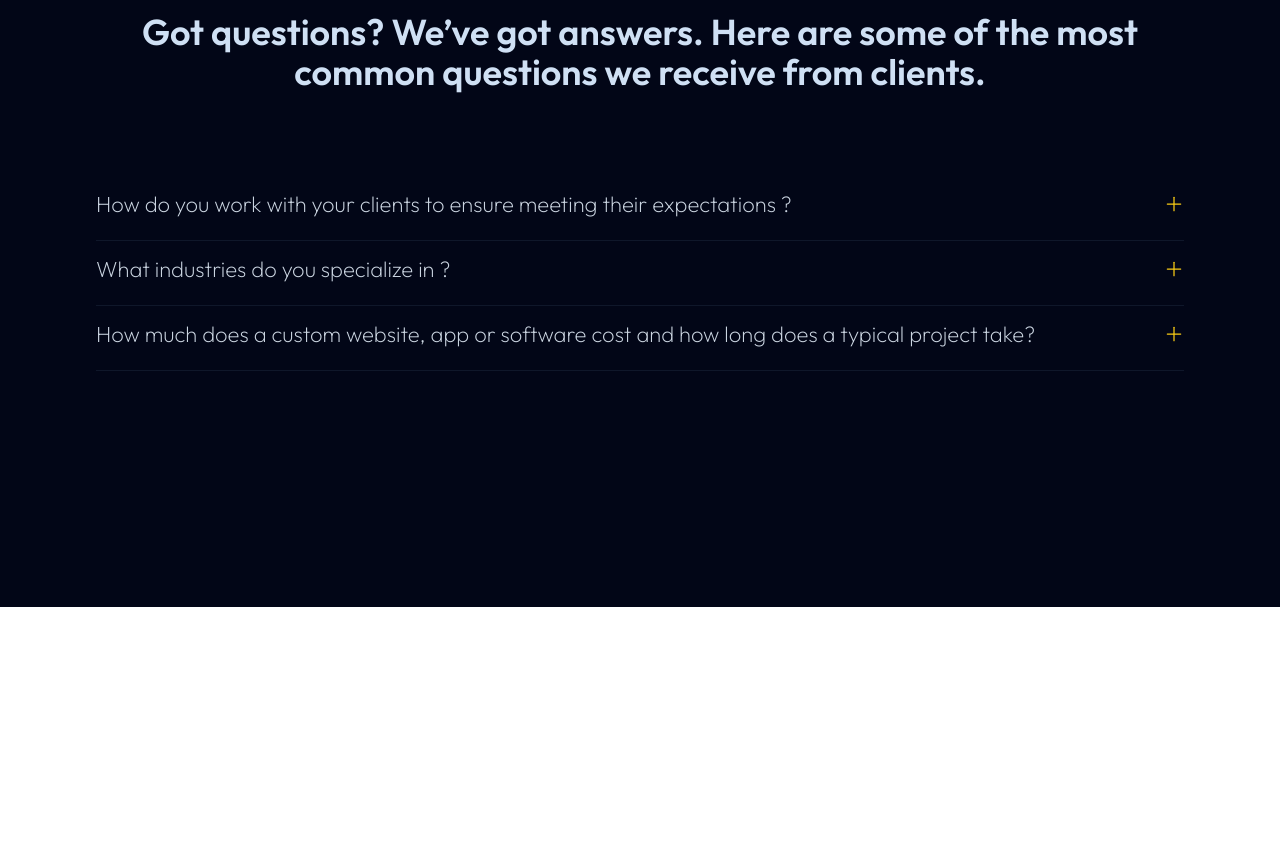
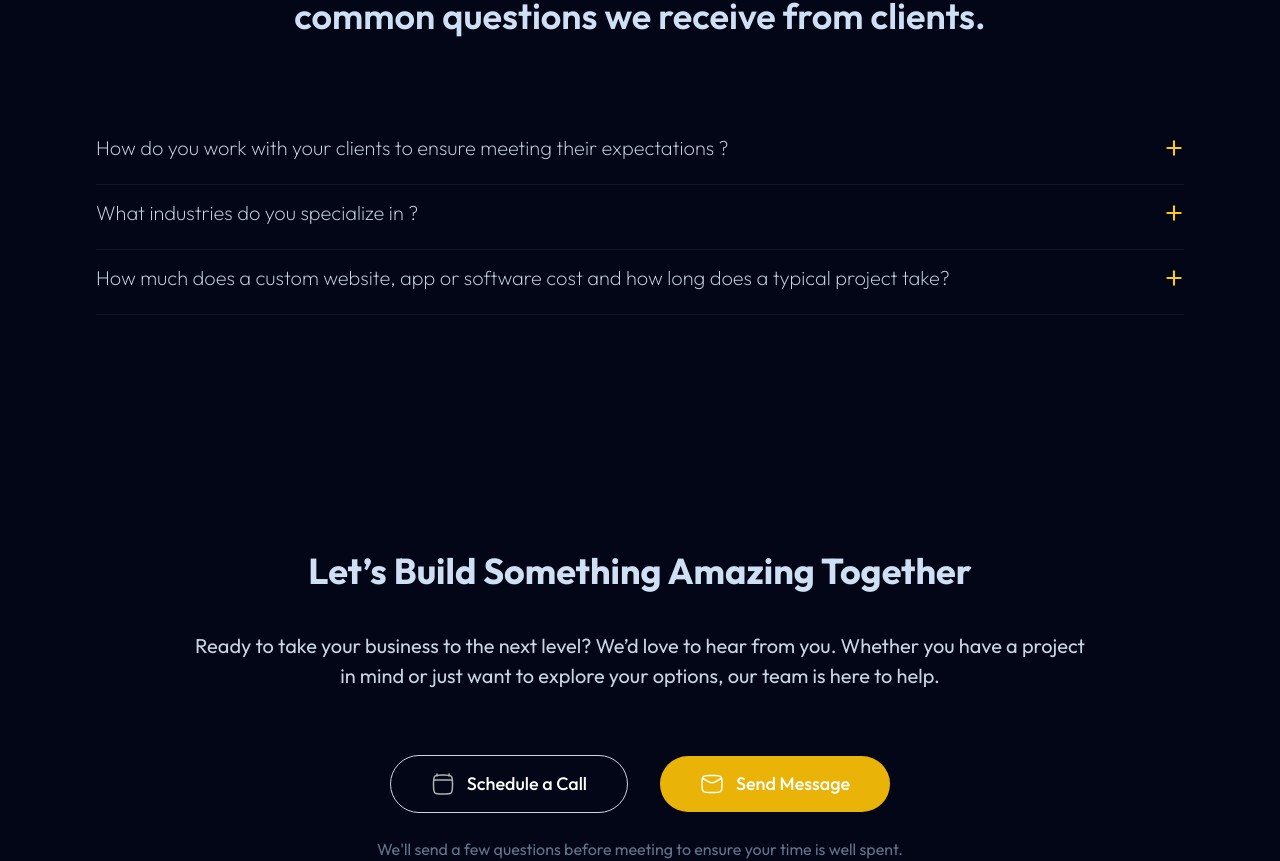
Before and after one commit to kitindi/vectarlabs-coming, a React (Vite) app: page / in a window 1280 px wide. Shown: the part 3660-4521 px from the top of the page. Before the commit the page ends 4267 px from the top, so only its background shows below. Built offline with nearby package versions, Linux system fonts and the light colour scheme.

Commit message:
added contact section

```diff
--- /dev/null
+++ b/src/components/Contact.jsx
@@ -0,0 +1,63 @@
+import React from "react";
+
+const Contact = () => {
+  return (
+    <div className="w-full text-white bg-slate-950" id="contact">
+      <div className="container mx-auto px-8 md:px-20 lg:px-20 max-w-7xl ">
+        <p className="text-lg md:text-4xl font-bold text-[#cfe0f4] text-center mb-10">Let’s Build Something Amazing Together</p>
+        <p className="text-slate-300 text-[20px] text-center max-w-4xl mx-auto">
+          Ready to take your business to the next level? We’d love to hear from you. Whether you have a project in mind or just want to explore your options,
+          our team is here to help.
+        </p>
+
+        <div className="w-full flex justify-center items-center pt-10">
+          <div className="p-6  flex justify-center items-center gap-8">
+            <button className="flex items-center gap-3 px-8 md:px-10 py-3.5  border border-slate-300 rounded-full text-white md:font-medium  text-sm md:text-lg">
+              <span>
+                <svg xmlns="http://www.w3.org/2000/svg" viewBox="0 0 24 24" width="24" height="24" color="#b1b3b6" fill="none">
+                  <path d="M18 2V4M6 2V4" stroke="currentColor" stroke-width="1.5" stroke-linecap="round" stroke-linejoin="round" />
+                  <path
+                    d="M2.5 12.2432C2.5 7.88594 2.5 5.70728 3.75212 4.35364C5.00424 3 7.01949 3 11.05 3H12.95C16.9805 3 18.9958 3 20.2479 4.35364C21.5 5.70728 21.5 7.88594 21.5 12.2432V12.7568C21.5 17.1141 21.5 19.2927 20.2479 20.6464C18.9958 22 16.9805 22 12.95 22H11.05C7.01949 22 5.00424 22 3.75212 20.6464C2.5 19.2927 2.5 17.1141 2.5 12.7568V12.2432Z"
+                    stroke="currentColor"
+                    stroke-width="1.5"
+                    stroke-linecap="round"
+                    stroke-linejoin="round"
+                  />
+                  <path d="M3 8H21" stroke="currentColor" stroke-width="1.5" stroke-linecap="round" stroke-linejoin="round" />
+                </svg>
+              </span>
+              Schedule a Call
+            </button>
+            <button className="flex items-center gap-3 px-8 md:px-10 py-3.5  bg-yellow-500 rounded-full text-white md:font-medium  text-sm md:text-lg">
+              {" "}
+              <span>
+                <svg xmlns="http://www.w3.org/2000/svg" viewBox="0 0 24 24" width="24" height="24" color="#ffffff" fill="none">
+                  <path
+                    d="M2 6L8.91302 9.91697C11.4616 11.361 12.5384 11.361 15.087 9.91697L22 6"
+                    stroke="currentColor"
+                    stroke-width="1.5"
+                    stroke-linejoin="round"
+                  />
+                  <path
+                    d="M2.01577 13.4756C2.08114 16.5412 2.11383 18.0739 3.24496 19.2094C4.37608 20.3448 5.95033 20.3843 9.09883 20.4634C11.0393 20.5122 12.9607 20.5122 14.9012 20.4634C18.0497 20.3843 19.6239 20.3448 20.7551 19.2094C21.8862 18.0739 21.9189 16.5412 21.9842 13.4756C22.0053 12.4899 22.0053 11.5101 21.9842 10.5244C21.9189 7.45886 21.8862 5.92609 20.7551 4.79066C19.6239 3.65523 18.0497 3.61568 14.9012 3.53657C12.9607 3.48781 11.0393 3.48781 9.09882 3.53656C5.95033 3.61566 4.37608 3.65521 3.24495 4.79065C2.11382 5.92608 2.08114 7.45885 2.01576 10.5244C1.99474 11.5101 1.99475 12.4899 2.01577 13.4756Z"
+                    stroke="currentColor"
+                    stroke-width="1.5"
+                    stroke-linejoin="round"
+                  />
+                </svg>
+              </span>
+              Send Message
+            </button>
+          </div>
+        </div>
+        <div className="w-full flex justify-center items-center ">
+          <div className=" flex justify-center items-center gap-8">
+            <p className="text-slate-500">We'll send a few questions before meeting to ensure your time is well spent.</p>
+          </div>
+        </div>
+      </div>
+    </div>
+  );
+};
+
+export default Contact;
--- a/src/components/Faq.jsx
+++ b/src/components/Faq.jsx
@@ -43,26 +43,26 @@ const Faq = () => {
           <div className="my-10 md:my-16 text-xl md:text-2xl font-extralight text-slate-300 px-4 py-8 rounded-lg">
             {faqData.map((item) => (
               <div className="mb-3" key={item.id}>
-                <p className=" text-[22px]  flex justify-between items-center pb-5 border-b border-slate-900">
+                <p className=" text-[20px]  flex justify-between items-center pb-5 border-b border-slate-900">
                   <span>{item.question}</span>{" "}
                   <div className="flex items-center">
                     {openAnswer === item.id ? (
                       <span className="cursor-pointer" onClick={() => toggleAnswer(item.id)}>
                         <svg xmlns="http://www.w3.org/2000/svg" viewBox="0 0 24 24" width="20" height="20" color="#facc15" fill="none">
-                          <path d="M2.5 12L21.5002 12" stroke="currentColor" stroke-width="1.5" stroke-linecap="round" stroke-linejoin="round" />
+                          <path d="M2.5 12L21.5002 12" stroke="currentColor" stroke-width="2.5" stroke-linecap="round" stroke-linejoin="round" />
                         </svg>
                       </span>
                     ) : (
                       <span className="cursor-pointer" onClick={() => toggleAnswer(item.id)}>
                         <svg xmlns="http://www.w3.org/2000/svg" viewBox="0 0 24 24" width="20" height="20" color="#facc15" fill="none">
-                          <path d="M12 4V20" stroke="currentColor" stroke-width="1.5" stroke-linecap="round" stroke-linejoin="round" />
-                          <path d="M4 12H20" stroke="currentColor" stroke-width="1.5" stroke-linecap="round" stroke-linejoin="round" />
+                          <path d="M12 4V20" stroke="currentColor" stroke-width="2.5" stroke-linecap="round" stroke-linejoin="round" />
+                          <path d="M4 12H20" stroke="currentColor" stroke-width="2.5" stroke-linecap="round" stroke-linejoin="round" />
                         </svg>
                       </span>
                     )}
                   </div>
                 </p>
-                {openAnswer === item.id && <p className="text-[18px] text-bold py-8 ">{item.answer}</p>}
+                {openAnswer === item.id && <p className="text-[17px] text-bold py-8 ">{item.answer}</p>}
               </div>
             ))}
           </div>
--- /dev/null
+++ b/src/components/Footer.jsx
@@ -0,0 +1,7 @@
+import React from "react";
+
+const Footer = () => {
+  return <div></div>;
+};
+
+export default Footer;
--- a/src/components/Testimonials.jsx
+++ b/src/components/Testimonials.jsx
@@ -15,11 +15,11 @@ const Testimonials = () => {
           </div>
           <div className="p-6 col-span-6 md:pl-20">
             <p className="text-2xl md:text-4xl font-bold text-[#cfe0f4]">Don’t just take our word for it—hear from the businesses we’ve helped succeed.</p>
-            <div className="my-10 md:my-16 text-xl md:text-2xl font-extralight text-slate-300 px-4 py-8 rounded-lg bg-slate-900">
+            <div className="my-10 md:my-16 text-lg md:text-xl font-extralight text-slate-300 px-4 py-8 rounded-lg bg-slate-900">
               <p>
-                {" "}
-                "Working with <span className="text-yellow-500">VectarLabs</span> was a game-changer for our spare parts business. Their team delivered a custom
-                software solution that streamlined our operations and saved us countless hours of stock taking and managing finance. Highly recommend!"
+                "Working with <span className="text-yellow-500 font-medium">vectarLabs</span> was a game-changer for our spare parts business. Their team
+                delivered a custom software solution that streamlined our operations and saved us countless hours of stock taking and managing finance. Highly
+                recommend!"
               </p>
               <div className="md:flex md:items-center md:space-x-6 mt-10">
                 <p className="text-sm text-bold mt-10 flex items-center">
--- a/src/pages/Home.jsx
+++ b/src/pages/Home.jsx
@@ -1,4 +1,5 @@
 import About from "../components/About";
+import Contact from "../components/Contact";
 import Faq from "../components/Faq";
 import Services from "../components/Services";
 import Testimonials from "../components/Testimonials";
@@ -41,6 +42,7 @@ const Home = () => {
         <Services />
         <Testimonials />
         <Faq />
+        <Contact />
       </div>
     </>
   );
```
